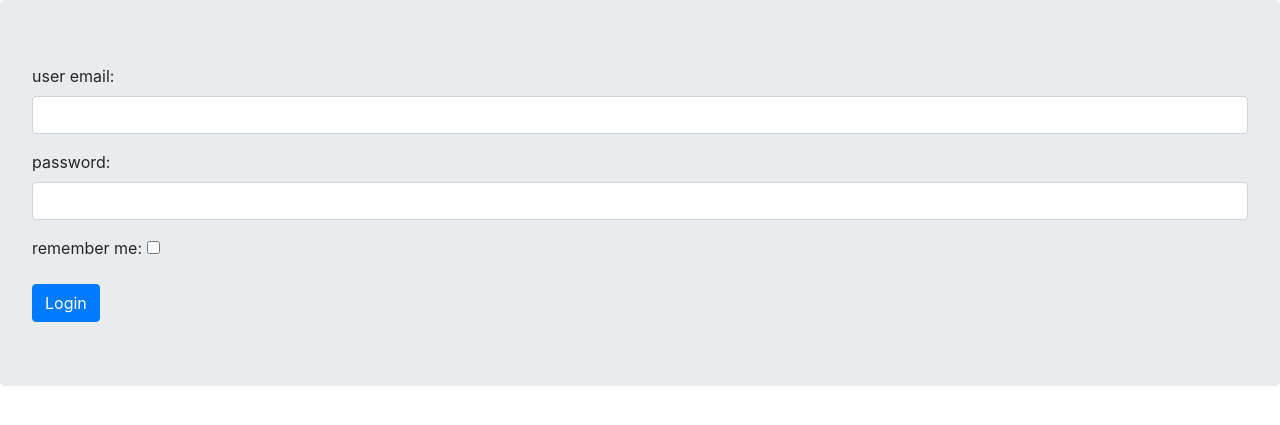
After one commit to farhadmpr/flask-blog, a Flask app: page /login in a window 1280 px wide. The commit adds this page. Shown: the top 425 px of the page. Run offline with Flask 2, Linux system fonts and the light colour scheme; some libraries are stand-ins or nearby versions.

Commit message:
Add login form

```diff
--- a/blog_project/blog/forms.py
+++ b/blog_project/blog/forms.py
@@ -9,7 +9,7 @@ class RegistrationForm(FlaskForm):
     email = StringField('user email', validators=[DataRequired(), Email()])
     password = PasswordField('password', validators=[DataRequired()])
     confirm_password = PasswordField('confirm password', validators=[
-                                     DataRequired(), EqualTo('password')])
+                                     DataRequired(), EqualTo('password', message='confirm password error')])
     submit = SubmitField('Register')
 
 
--- a/blog_project/blog/routes.py
+++ b/blog_project/blog/routes.py
@@ -6,7 +6,13 @@ from .forms import RegistrationForm, LoginForm
 def home():
     return render_template('home.html')
 
-@app.route('/register')
+@app.route('/register', methods=['GET', 'POST'])
 def register():
     form = RegistrationForm()
+    form.validate()
     return render_template('register.html', form=form)
+
+@app.route('/login')
+def login():
+    form = LoginForm()
+    return render_template('login.html', form=form)
--- /dev/null
+++ b/blog_project/blog/templates/login.html
@@ -0,0 +1,22 @@
+{% extends 'base.html' %}
+
+{% block content %}
+    <form action="" method="post">
+        {{ form.csrf_token }}
+
+        <div class="form-group">
+            {{ form.email.label(class='form-control-label') }}:
+            {{ form.email(class='form-control') }}
+        </div>
+        <div class="form-group">
+            {{ form.password.label(class='form-control-label') }}:
+            {{ form.password(class='form-control') }}
+        </div>
+        <div class="form-group">
+            {{ form.remember.label(class='form-control-label') }}:
+            {{ form.remember() }}
+        </div>
+
+        <input type="submit" value="Login" class="btn btn-primary">
+    </form>
+{% endblock content %}
```
Also changed, not shown: blog_project/blog/templates/register.html (+12 -7 lines).
